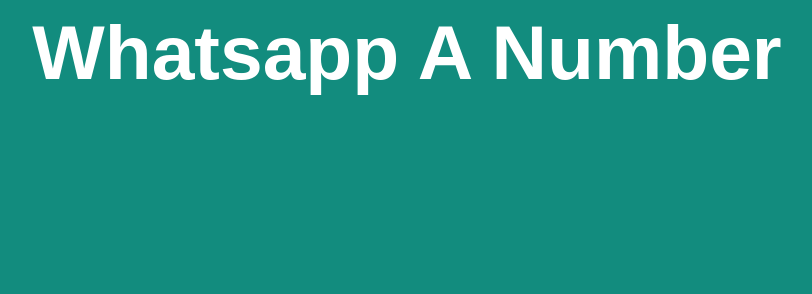
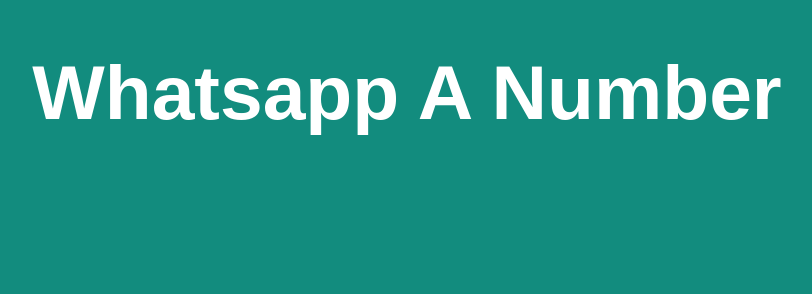
Before and after one commit to Saibabu276/whatsapp-number, a plain HTML site: page index.html in a window 1280 px wide. Shown: the top 294 px of the page, without its empty margins (233-1045 px from the left). Drawn offline with Linux system fonts and the light colour scheme.

Commit message:
fix: header alignment

```diff
--- a/index.html
+++ b/index.html
@@ -15,6 +15,8 @@
     h1 {
       font-size: 6vw;
       text-align: center;
+      position: relative;
+      top: 40px;
     }
     .flex-box {
         display: flex;
```
